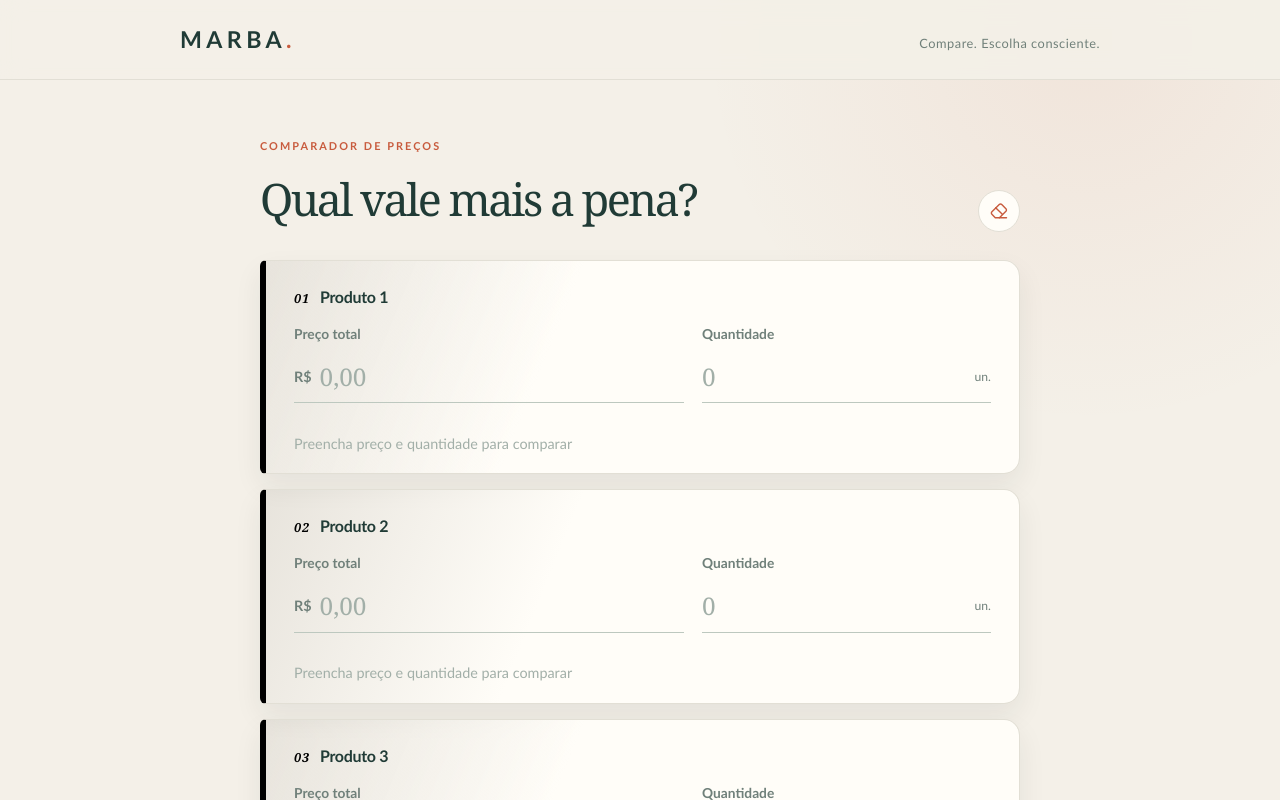
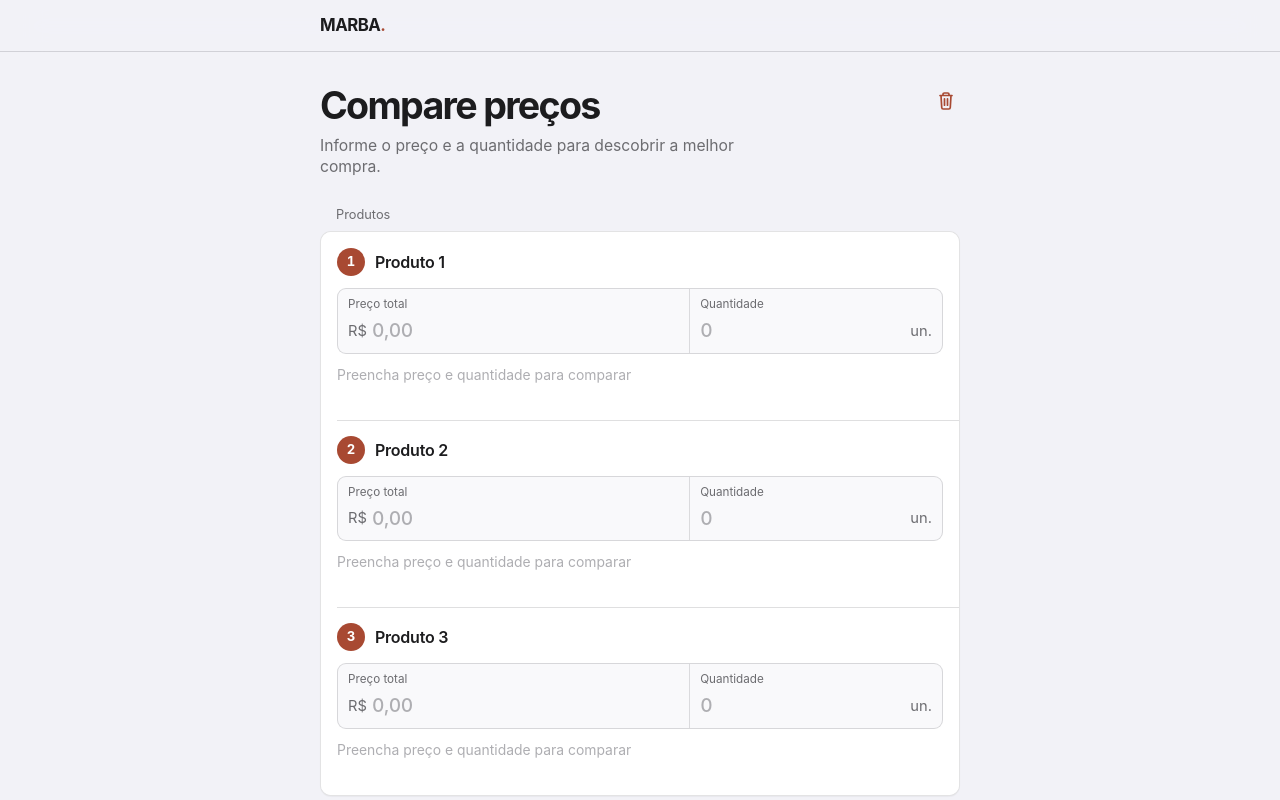
Before and after one commit to lossurdo/marba, an Angular app: page / in a window 1280 px wide. Shown: the top 800 px of the page. Built offline with nearby package versions, Linux system fonts and the light colour scheme.

Commit message:
refactor: novo estilo mais similar a um app

```diff
--- a/src/app/app.css
+++ b/src/app/app.css
@@ -1,58 +1,82 @@
 :host { display: block; min-height: 100%; }
-.page-shell { min-height: 100vh; padding: 0 24px 32px; background: radial-gradient(circle at 85% 4%, rgb(200 91 61 / 8%), transparent 24rem); }
-.site-header { position: sticky; top: 0; z-index: 5; width: calc(100% + 48px); margin: 0 -24px 0; padding: 22px max(24px, calc((100vw - 920px) / 2)); display: flex; align-items: baseline; justify-content: space-between; background: color-mix(in srgb, var(--page) 92%, transparent); border-bottom: 1px solid var(--line); backdrop-filter: blur(12px); }
-.brand { color: var(--ink); font-size: 1.45rem; font-weight: 850; letter-spacing: .19em; text-decoration: none; }
+
+.page-shell { min-height: 100vh; padding-bottom: calc(34px + env(safe-area-inset-bottom)); background: var(--page); }
+
+.site-header {
+  position: sticky;
+  top: 0;
+  z-index: 5;
+  display: flex;
+  min-height: 52px;
+  align-items: center;
+  justify-content: space-between;
+  padding: env(safe-area-inset-top) max(20px, calc((100vw - 680px) / 2 + 20px)) 0;
+  border-bottom: 1px solid rgb(60 60 67 / 18%);
+  background: rgb(242 242 247 / 82%);
+  backdrop-filter: saturate(180%) blur(20px);
+}
+
+.brand { color: var(--ink); font-size: 1.05rem; font-weight: 700; letter-spacing: -.03em; text-decoration: none; }
 .brand span { color: var(--accent); }
-.tagline { color: var(--muted); font-size: .8rem; letter-spacing: .04em; }
-.comparison { max-width: 760px; margin: 0 auto; padding-top: 58px; }
-.intro { display: flex; align-items: end; justify-content: space-between; margin-bottom: 28px; }
-.eyebrow { margin: 0 0 11px; color: var(--accent); font-size: .68rem; font-weight: 850; letter-spacing: .19em; }
-h1 { margin: 0; color: var(--ink); font-family: Georgia, "Times New Roman", serif; font-size: clamp(1.9rem, 5vw, 2.8rem); font-weight: 500; letter-spacing: -.055em; }
-.intro-icon { display: grid; flex: 0 0 42px; width: 42px; height: 42px; place-items: center; padding: 10px; border: 1px solid var(--line); border-radius: 50%; color: var(--accent); background: var(--surface); cursor: pointer; transition: background-color .15s, border-color .15s, transform .15s; }
-.intro-icon:hover { border-color: var(--accent); background: var(--badge-bg); }
-.intro-icon:focus-visible { outline: 3px solid var(--accent); outline-offset: 3px; }
-.intro-icon:active { transform: scale(.94); }
-.intro-icon svg { width: 100%; height: 100%; }
-.items-list { display: grid; gap: 15px; }
-.item-card { --card-accent: #000; --card-tint: rgb(0 0 0 / 5%); padding: 22px 28px 19px; border: 1px solid var(--line); border-left: 6px solid var(--card-accent); border-radius: 6px 16px 16px 6px; background: linear-gradient(112deg, var(--card-tint), var(--surface) 38%); box-shadow: 0 12px 28px rgb(28 39 38 / 7%); transition: border-color .2s, transform .2s, box-shadow .2s, background .2s; }
-.item-card.is-best { --card-accent: #438c78; --card-tint: rgb(67 140 120 / 8%); border-color: color-mix(in srgb, var(--card-accent) 48%, var(--line)); box-shadow: 0 10px 30px color-mix(in srgb, var(--card-accent) 15%, transparent); }
-.item-card.is-most-expensive { --card-accent: #b24a3a; --card-tint: rgb(178 74 58 / 8%); border-color: color-mix(in srgb, var(--card-accent) 48%, var(--line)); box-shadow: 0 10px 30px color-mix(in srgb, var(--card-accent) 15%, transparent); }
-.item-card:hover { transform: translateY(-2px); box-shadow: 0 15px 30px rgb(28 39 38 / 10%); }
-.card-topline { display: flex; min-height: 28px; justify-content: space-between; align-items: center; margin-bottom: 13px; }
-.item-heading { display: flex; align-items: baseline; gap: 10px; }
-.item-index { color: var(--card-accent); font-family: Georgia, serif; font-size: .78rem; font-style: italic; font-weight: 700; letter-spacing: .08em; }
-h2 { margin: 0; color: var(--ink); font-size: 1rem; font-weight: 750; letter-spacing: -.02em; }
-.best-badge, .higher-badge { display: inline-flex; align-items: center; gap: 6px; padding: 8px 13px; border-radius: 999px; font-size: .76rem; font-weight: 700; }
+
+.comparison { max-width: 680px; margin: 0 auto; padding: 24px 20px 0; }
+.intro { display: flex; align-items: flex-start; justify-content: space-between; gap: 16px; margin: 0 0 28px; }
+h1 { margin: 0; color: var(--ink); font-size: clamp(2rem, 7vw, 2.35rem); font-weight: 700; letter-spacing: -.045em; line-height: 1.08; }
+.intro-copy { max-width: 440px; margin: 8px 0 0; color: var(--muted); font-size: .98rem; line-height: 1.35; }
+
+.clear-button { display: grid; width: 44px; min-width: 44px; height: 44px; min-height: 44px; margin: -7px -8px 0 0; padding: 10px; border: 0; border-radius: 50%; place-items: center; color: var(--accent); background: transparent; cursor: pointer; }
+.clear-button svg { width: 100%; height: 100%; }
+.clear-button:hover { background: rgb(199 90 61 / 10%); }
+.clear-button:active { opacity: .55; }
+.clear-button:focus-visible { outline-color: var(--accent); }
+
+.section-label { margin: 0 0 7px 16px; color: var(--muted); font-size: .8rem; font-weight: 400; }
+.items-list { overflow: hidden; border: 1px solid rgb(60 60 67 / 14%); border-radius: 11px; background: var(--surface); box-shadow: 0 1px 1px rgb(0 0 0 / 4%); }
+
+.item-card { --card-accent: var(--accent); position: relative; padding: 16px; background: var(--surface); }
+.item-card + .item-card::before { position: absolute; top: 0; right: 0; left: 16px; height: 1px; background: rgb(60 60 67 / 16%); content: ''; }
+.item-card.is-best { --card-accent: var(--badge-ink); }
+.item-card.is-most-expensive { --card-accent: var(--higher-ink); }
+
+.card-topline { display: flex; min-height: 28px; align-items: center; justify-content: space-between; gap: 12px; margin-bottom: 12px; }
+.item-heading { display: flex; min-width: 0; align-items: center; gap: 10px; }
+.item-index { display: grid; width: 28px; height: 28px; flex: 0 0 28px; place-items: center; border-radius: 50%; color: white; background: var(--accent); font-size: .82rem; font-weight: 700; font-variant-numeric: tabular-nums; }
+h2 { margin: 0; color: var(--ink); font-size: 1rem; font-weight: 600; letter-spacing: -.015em; }
+.best-badge, .higher-badge { display: inline-flex; min-height: 25px; align-items: center; padding: 3px 9px; border-radius: 99px; font-size: .76rem; font-weight: 600; white-space: nowrap; }
 .best-badge { color: var(--badge-ink); background: var(--badge-bg); }
-.best-badge span { font-size: .9rem; }
 .higher-badge { color: var(--higher-ink); background: var(--higher-bg); }
-.fields-row { display: grid; grid-template-columns: 1.35fr 1fr; gap: 18px; }
-.field { display: grid; min-width: 0; gap: 7px; }
-.field-label { color: var(--muted); font-size: .86rem; font-weight: 600; }
-.input-wrap { display: flex; min-height: 42px; align-items: center; gap: 8px; border-bottom: 1px solid var(--line-strong); transition: border-color .15s, background-color .15s; }
-.input-wrap:focus-within { border-color: var(--card-accent); background: linear-gradient(90deg, color-mix(in srgb, var(--card-accent) 8%, transparent), transparent); }
-.currency-prefix { color: var(--muted); font-size: .9rem; font-weight: 600; }
-input { width: 100%; min-width: 0; padding: 7px 0; border: 0; outline: 0; color: var(--ink); background: transparent; font: inherit; font-family: Georgia, "Times New Roman", serif; font-size: 1.52rem; font-variant-numeric: tabular-nums; }
+
+.fields-row { display: grid; grid-template-columns: 1.25fr .9fr; overflow: hidden; border: 1px solid rgb(60 60 67 / 18%); border-radius: 9px; background: #f9f9fb; }
+.field { display: grid; min-width: 0; gap: 2px; padding: 7px 10px; }
+.field + .field { border-left: 1px solid rgb(60 60 67 / 16%); }
+.field-label { color: var(--muted); font-size: .73rem; }
+.input-wrap { display: flex; min-height: 30px; align-items: center; gap: 5px; border-radius: 4px; }
+.input-wrap:focus-within { outline: 2px solid var(--card-accent); outline-offset: 2px; }
+.currency-prefix, .quantity-unit { color: var(--muted); font-size: .92rem; }
+input { width: 100%; min-width: 0; padding: 0; border: 0; outline: 0; color: var(--ink); background: transparent; font: inherit; font-size: 1.2rem; font-weight: 500; letter-spacing: -.02em; font-variant-numeric: tabular-nums; }
 input::placeholder { color: var(--placeholder); opacity: 1; }
-.quantity-unit { color: var(--muted); font-size: .76rem; }
-.card-result { display: flex; min-height: 40px; flex-wrap: wrap; align-content: end; align-items: baseline; gap: 5px 12px; margin-top: 11px; }
-.result-label { color: var(--muted); font-size: .72rem; }
-.card-result strong { color: var(--card-accent); font-family: Georgia, "Times New Roman", serif; font-size: 1.07rem; font-weight: 700; font-variant-numeric: tabular-nums; }
-.card-result strong span { color: var(--muted); font-size: .76rem; font-weight: 500; }
-.result-hint { color: var(--placeholder); font-size: .9rem; }
+
+.card-result { display: flex; min-height: 39px; flex-wrap: wrap; align-items: baseline; gap: 3px 9px; margin-top: 11px; }
+.result-label { color: var(--muted); font-size: .78rem; }
+.card-result strong { color: var(--card-accent); font-size: 1rem; font-weight: 650; font-variant-numeric: tabular-nums; }
+.card-result strong span { color: var(--muted); font-size: .78rem; font-weight: 400; }
+.result-hint { color: var(--placeholder); font-size: .87rem; }
 .equivalent-price { display: inline-flex; align-items: baseline; gap: 5px; margin-left: auto; }
-.page-footer { display: flex; align-items: center; justify-content: center; gap: 8px; padding: 28px 0 4px; color: var(--muted); font-size: .72rem; text-align: center; }
-.footer-quote { color: var(--accent); font-weight: 750; }
-.wink { margin-left: -3px; font-size: .95rem; }
-@media (max-width: 560px) {
-  .page-shell { padding: 0 16px 24px; }
-  .site-header { width: calc(100% + 32px); margin: 0 -16px; padding: 20px 16px; }
-  .comparison { padding-top: 32px; }
-  .tagline { font-size: .7rem; }
-  .intro { margin-bottom: 20px; }
-  .item-card { padding: 19px 18px 17px; border-left-width: 6px; border-radius: 13px; }
-  .fields-row { gap: 14px; }
-  .card-topline { margin-bottom: 14px; }
+.page-footer { margin: 19px 16px 0; color: var(--muted); font-size: .78rem; line-height: 1.35; text-align: center; }
+.footer-quote { color: var(--accent); font-weight: 650; }
+.wink { margin-left: -2px; font-size: .9rem; }
+
+@media (min-width: 720px) {
+  .comparison { padding-top: 34px; }
+  .site-header { padding-right: max(20px, calc((100vw - 680px) / 2 + 20px)); padding-left: max(20px, calc((100vw - 680px) / 2 + 20px)); }
+}
+
+@media (max-width: 380px) {
+  .comparison { padding-right: 16px; padding-left: 16px; }
+  .item-card { padding: 14px; }
+  .item-card + .item-card::before { left: 14px; }
+  .fields-row { grid-template-columns: 1fr .82fr; }
   .equivalent-price { width: 100%; margin-left: 0; }
 }
+
 @media (prefers-reduced-motion: reduce) { *, *::before, *::after { transition-duration: .01ms !important; } }
--- a/src/app/app.html
+++ b/src/app/app.html
@@ -1,24 +1,23 @@
 <main class="page-shell">
   <header class="site-header">
     <a class="brand" href="/" aria-label="MARBA início">MARBA<span>.</span></a>
-    <p class="tagline">Compare. Escolha consciente.</p>
   </header>
   <section class="comparison" aria-labelledby="page-title">
     <div class="intro">
-      <div><p class="eyebrow">COMPARADOR DE PREÇOS</p><h1 id="page-title">Qual vale mais a pena?</h1></div>
-      <button class="intro-icon" type="button" aria-label="Limpar dados e começar novamente" title="Limpar dados e começar novamente" (click)="clearItems()">
+      <div><h1 id="page-title">Compare preços</h1><p class="intro-copy">Informe o preço e a quantidade para descobrir a melhor compra.</p></div>
+      <button class="clear-button" type="button" aria-label="Limpar dados e começar novamente" title="Limpar dados e começar novamente" (click)="clearItems()">
         <svg aria-hidden="true" viewBox="0 0 24 24" fill="none" xmlns="http://www.w3.org/2000/svg">
-          <path d="m7.5 20-4-4a2.12 2.12 0 0 1 0-3l8.8-8.8a2.12 2.12 0 0 1 3 0l5 5a2.12 2.12 0 0 1 0 3L12.5 20h-5Z" stroke="currentColor" stroke-width="1.7" stroke-linecap="round" stroke-linejoin="round"/>
-          <path d="m8 8 8 8M12.5 20H21" stroke="currentColor" stroke-width="1.7" stroke-linecap="round" stroke-linejoin="round"/>
+          <path d="M6 6.5h12M9 6.5V5.25c0-.69.56-1.25 1.25-1.25h3.5c.69 0 1.25.56 1.25 1.25V6.5m2 0-.72 12.05A1.5 1.5 0 0 1 14.78 20H9.22a1.5 1.5 0 0 1-1.5-1.45L7 6.5m3.5 3.25v6.5m3-6.5v6.5" stroke="currentColor" stroke-width="1.7" stroke-linecap="round" stroke-linejoin="round"/>
         </svg>
       </button>
     </div>
-    <div class="items-list">
+    <p class="section-label">Produtos</p>
+    <div class="items-list" role="list">
       @for (item of items(); track item.id) {
-        <article class="item-card" [class.is-best]="isBest(item)" [class.is-most-expensive]="isMoreExpensive(item)">
+        <article class="item-card" role="listitem" [class.is-best]="isBest(item)" [class.is-most-expensive]="isMoreExpensive(item)">
           <div class="card-topline">
-            <div class="item-heading"><span class="item-index">0{{ item.id }}</span><h2>Produto {{ item.id }}</h2></div>
-            @if (isBest(item)) { <span class="best-badge"><span aria-hidden="true">✦</span> Melhor preço</span> }
+            <div class="item-heading"><span class="item-index" aria-hidden="true">{{ item.id }}</span><h2>Produto {{ item.id }}</h2></div>
+            @if (isBest(item)) { <span class="best-badge">Melhor preço</span> }
             @else if (bestUnitPrice() !== null && unitPrice(item) !== null) { <span class="higher-badge">Preço maior</span> }
           </div>
           <div class="fields-row">
@@ -41,6 +40,9 @@
         </article>
       }
     </div>
-    <footer class="page-footer">Faça a escolha <span class="footer-quote">“MARBArata”</span> <span class="wink" role="img" aria-label="piscadela">😉</span></footer>
+    <footer class="page-footer">Faça a escolha <span class="footer-quote">“MARBArata”</span>
+      &nbsp;
+      <span class="wink" role="img" aria-label="piscadela">😉</span>
+    </footer>
   </section>
 </main>
--- a/src/styles.css
+++ b/src/styles.css
@@ -2,20 +2,19 @@
 
 :root {
   color-scheme: light;
-  --page: #f4f0e8;
-  --surface: #fffdf8;
-  --ink: #203b36;
-  --muted: #70807a;
-  --placeholder: #a2afa8;
-  --line: #e2dfd5;
-  --line-strong: #bdc8bf;
-  --accent: #c85b3d;
-  --subtle: #edf1eb;
-  --badge-bg: #e0f0e4;
-  --badge-ink: #216b4d;
-  --higher-bg: #f9e8e1;
-  --higher-ink: #ad4a34;
-  font-family: "Avenir Next", "Trebuchet MS", ui-sans-serif, sans-serif;
+  --page: #f2f2f7;
+  --surface: #ffffff;
+  --ink: #1c1c1e;
+  --muted: #6c6c70;
+  --placeholder: #aeaeb2;
+  --line: #c6c6c8;
+  --line-strong: #c7c7cc;
+  --accent: #a84932;
+  --badge-bg: #dff3e6;
+  --badge-ink: #177445;
+  --higher-bg: #fce6e1;
+  --higher-ink: #b33d2e;
+  font-family: -apple-system, BlinkMacSystemFont, "SF Pro Text", "Helvetica Neue", Arial, sans-serif;
   font-synthesis: none;
   text-rendering: optimizeLegibility;
   -webkit-font-smoothing: antialiased;
```
